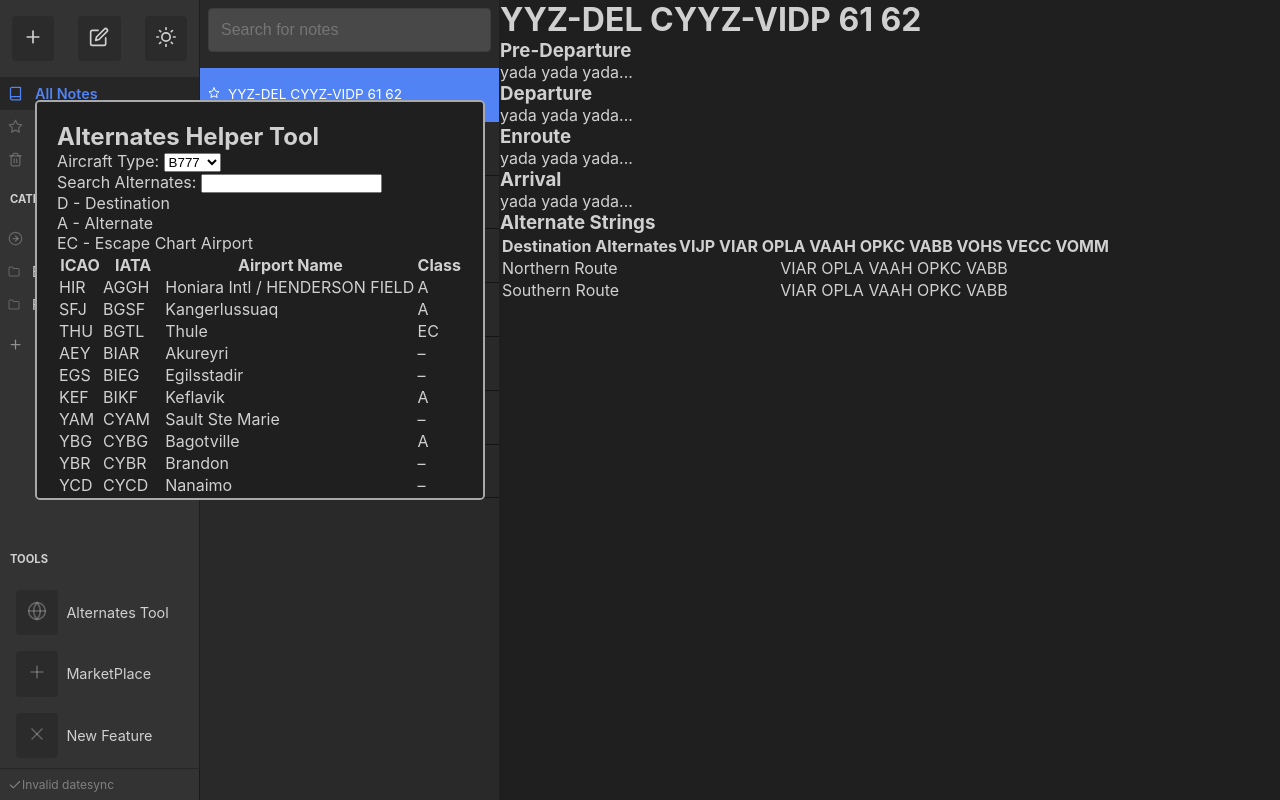
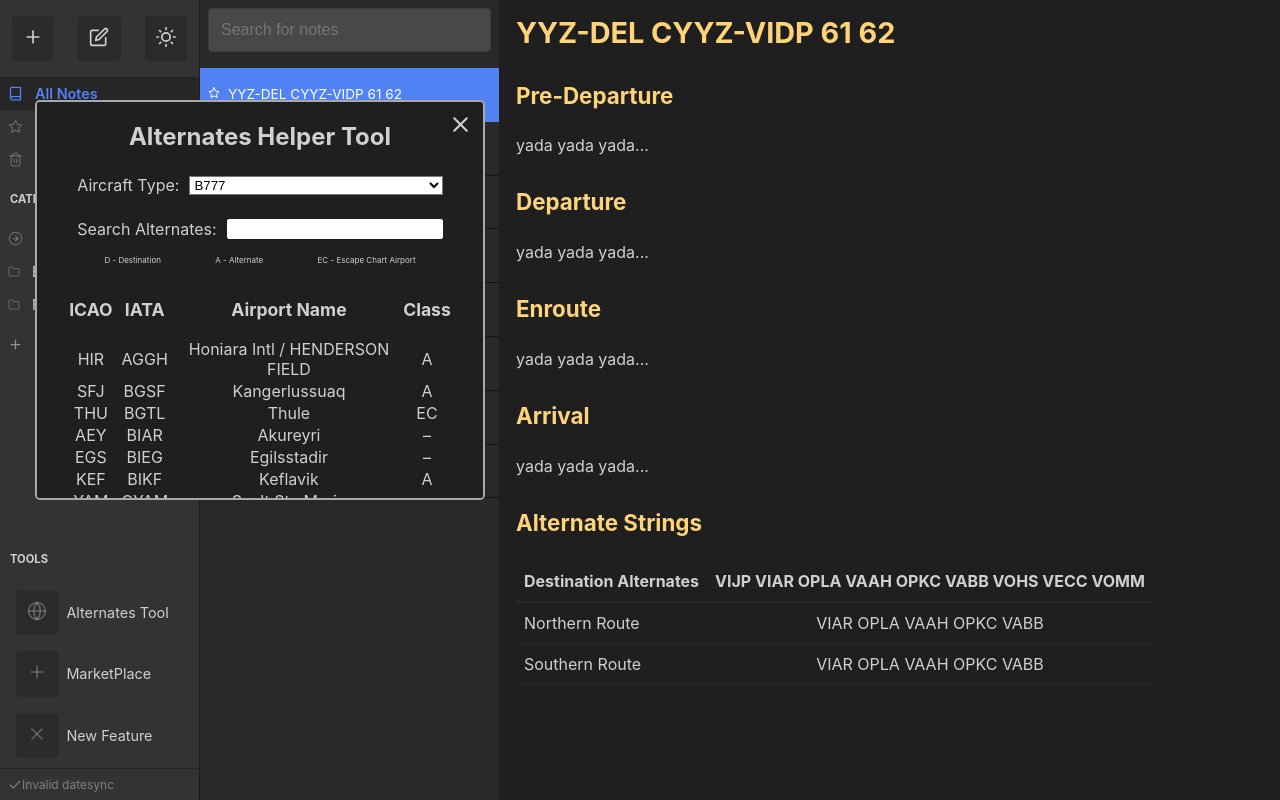
Before and after one commit to jm1200/pilot-notes, a React (Create React App) app: page / in a window 1280 px wide. Both pictures are taken after a click on the button 37 px from the left and 612 px from the top of the page. Built offline with nearby package versions, Linux system fonts and the light colour scheme.

Commit message:
mostly finished styling with styled components

```diff
--- a/src/containers/AlternatesTool/AlternatesTool.styles.ts
+++ b/src/containers/AlternatesTool/AlternatesTool.styles.ts
@@ -1,5 +1,6 @@
 import styled from "styled-components";
 import { device } from "styles/devices";
+import { lighten } from "polished";
 
 export const AlternatesToolContainer = styled.aside`
   position: absolute;
@@ -9,6 +10,7 @@ export const AlternatesToolContainer = styled.aside`
   transition: all 1s ease;
   display: flex;
   flex-direction: column;
+  align-items: center;
   z-index: 4;
   height: 50%;
 
@@ -28,3 +30,81 @@ export const AlternatesToolContainer = styled.aside`
     margin-left: 25px;
   }
 `;
+
+export const AltToolsForm = styled.form`
+  display: flex;
+  flex-direction: column;
+  width: 90%;
+  margin: auto;
+
+  .select-container {
+    display: flex;
+    white-space: nowrap;
+    align-items: center;
+    margin-top: 1.5rem;
+    .alternates-tool-select {
+      background: white;
+      width: 100%;
+      margin-left: 10px;
+      outline: none;
+    }
+  }
+  .alternates-tool-input-container {
+    margin-top: 1.5rem;
+    display: flex;
+    white-space: nowrap;
+
+    .alternates-tool-input {
+      width: 100%;
+      margin-left: 10px;
+      outline: none;
+      border: 1px solid white;
+      border-radius: 2px;
+    }
+  }
+`;
+
+export const AltToolsLegend = styled.div`
+  font-size: 0.5rem;
+  width: 90%;
+  margin: 1rem auto 0 auto;
+  display: flex;
+  justify-content: space-around;
+
+  p {
+    margin: 0;
+  }
+`;
+
+export const AltToolsTable = styled.table`
+  width: 95%;
+  margin-top: 2rem;
+
+  thead {
+    margin-bottom: 14rem;
+    padding: 30px;
+    font-size: 1.1rem;
+  }
+  tbody {
+    tr {
+      text-align: center;
+    }
+  }
+
+  tbody::before {
+    content: "";
+    display: block;
+    height: 15px;
+  }
+`;
+
+export const CloseMenu = styled.div`
+  position: absolute;
+  top: 10px;
+  right: 10px;
+  z-index: 8;
+
+  &:hover {
+    color: ${props => props.theme.colors.primary};
+  }
+`;
--- a/src/containers/AlternatesTool/AlternatesTool.tsx
+++ b/src/containers/AlternatesTool/AlternatesTool.tsx
@@ -1,11 +1,21 @@
 import React, { useState, useEffect } from "react";
-import { useSelector } from "react-redux";
+import { useSelector, useDispatch } from "react-redux";
 import { RootState } from "types";
 import data from "data/alts.json";
 import { AltObject } from "types";
-import { AlternatesToolContainer } from "./AlternatesTool.styles";
+import { X } from "react-feather";
+import {
+  AlternatesToolContainer,
+  AltToolsForm,
+  AltToolsLegend,
+  AltToolsTable,
+  CloseMenu
+} from "./AlternatesTool.styles";
+import { toggleAlternatesTool } from "slices/appStateSlice";
 
-interface IAlternatesToolProps {}
+interface IAlternatesToolProps {
+  alternatesTool: boolean;
+}
 
 interface Filtered {
   icao: string;
@@ -14,11 +24,14 @@ interface Filtered {
   class: string;
 }
 
-const AlternatesTool: React.FC<IAlternatesToolProps> = props => {
-  const { alternatesTool } = useSelector((state: RootState) => state.appState);
+const AlternatesTool: React.FC<IAlternatesToolProps> = ({ alternatesTool }) => {
   const [altToolInput, setAltToolInput] = useState("");
   const [altToolSelect, setAltToolSelect] = useState<keyof AltObject>("b777");
+  const dispatch = useDispatch();
 
+  const _toggleAlternatesTool = () => {
+    dispatch(toggleAlternatesTool());
+  };
   const initialData: Filtered[] = data.map(line => {
     return {
       iata: line.iata,
@@ -66,7 +79,7 @@ const AlternatesTool: React.FC<IAlternatesToolProps> = props => {
     <AlternatesToolContainer className={alternatesTool ? "open" : ""}>
       <h1 className="title">Alternates Helper Tool</h1>
 
-      <form
+      <AltToolsForm
         className="alternates-tool-form"
         onSubmit={event => event.preventDefault()}
         autoComplete="off"
@@ -99,13 +112,13 @@ const AlternatesTool: React.FC<IAlternatesToolProps> = props => {
             onChange={handleInputChange}
           />
         </div>
-      </form>
-      <div className="legend">
+      </AltToolsForm>
+      <AltToolsLegend>
         <p>D - Destination</p>
         <p>A - Alternate</p>
         <p>EC - Escape Chart Airport</p>
-      </div>
-      <table className="alternates-tool-table">
+      </AltToolsLegend>
+      <AltToolsTable>
         <thead>
           <tr>
             <th>ICAO</th>
@@ -124,7 +137,10 @@ const AlternatesTool: React.FC<IAlternatesToolProps> = props => {
             </tr>
           ))}
         </tbody>
-      </table>
+      </AltToolsTable>
+      <CloseMenu onClick={_toggleAlternatesTool}>
+        <X size={25} />
+      </CloseMenu>
     </AlternatesToolContainer>
   );
 };
--- a/src/containers/App.tsx
+++ b/src/containers/App.tsx
@@ -30,6 +30,7 @@ const App: React.FC = () => {
   const { navOpen, lastSynced, noteOpen } = useSelector(
     (state: RootState) => state.appState
   );
+  const { alternatesTool } = useSelector((state: RootState) => state.appState);
 
   const mainNavProps = {
     notes,
@@ -65,6 +66,9 @@ const App: React.FC = () => {
     activeNoteId,
     notes,
     activeCategoryId
+  };
+  const altToolsProps = {
+    alternatesTool
   };
 
   const lightTheme = () => ({
@@ -105,7 +109,7 @@ const App: React.FC = () => {
         <MainNav {...mainNavProps} />
         <NoteList {...noteListProps} />
         <Editor {...editorProps} />
-        <AlternatesTool />
+        <AlternatesTool {...altToolsProps} />
         <Footer {...footerProps} />
       </AppContainer>
     </ThemeProvider>
--- a/src/containers/Editor/Editor.styles.ts
+++ b/src/containers/Editor/Editor.styles.ts
@@ -1,5 +1,6 @@
 import styled from "styled-components";
 import { device } from "styles/devices";
+import { lighten } from "polished";
 
 export const EditorContainer = styled.div`
   flex: 0;
@@ -58,3 +59,179 @@ export const EditorContainer = styled.div`
     background: rgba(0, 0, 0, 0.05) !important;
   }
 `;
+
+export const Previewer = styled.div`
+  position: relative;
+  max-height: calc(100vh);
+  overflow-y: auto;
+
+  background: ${props => props.theme.editorBackground};
+  color: ${props => props.theme.color};
+  padding: 1rem;
+
+  a {
+    color: ${props =>
+      props.theme.type === "dark"
+        ? props.theme.previewer.tag
+        : props.theme.colors.primary};
+    text-decoration: none;
+
+    &:hover {
+      text-decoration: underline;
+    }
+  }
+
+  p,
+  ol,
+  ul,
+  dl,
+  table {
+    font-size: 1rem;
+    line-height: 1.5;
+    margin: 0 0 1.5rem 0;
+  }
+
+  ul li ul {
+    margin-bottom: 0;
+  }
+
+  ol li ol {
+    margin-bottom: 0;
+  }
+
+  ul li [type="checkbox"] {
+    margin-right: 0.75rem;
+  }
+
+  h1,
+  h2,
+  h3,
+  h4,
+  h5 {
+    margin: 0 0 1.5rem 0;
+    font-weight: 700;
+    line-height: 1.2;
+    color: ${props =>
+      props.theme.type === "dark"
+        ? props.theme.previewer.attribute
+        : "inherit"};
+
+    &:not(:first-child) {
+      margin: 1.5rem 0;
+    }
+  }
+
+  // Increased margin on additional headings
+  h1:not(:first-child),
+  h2:not(:first-child),
+  h3:not(:first-child) {
+    margin-top: 2rem;
+  }
+
+  // Heading individual styles
+  h1 {
+    font-size: 1.8rem;
+  }
+
+  h2 {
+    font-size: 1.6rem;
+  }
+
+  h3 {
+    font-size: 1.4rem;
+  }
+
+  h4 {
+    font-size: 1.2rem;
+  }
+
+  h5 {
+    font-size: 1rem;
+  }
+
+  // Blockquote
+  blockquote {
+    margin: 0 0 1.5rem 0;
+    border-left: 4px solid
+      ${props => props.theme.color && lighten(0.1, props.theme.color)};
+    padding: 0.5rem 1.5rem;
+
+    p {
+      font-size: 1.1rem;
+
+      &:last-of-type {
+        margin-bottom: 0;
+      }
+    }
+
+    cite {
+      display: block;
+      margin-top: 1.5rem;
+      font-size: 1rem;
+      text-align: right;
+    }
+  }
+
+  // Code block styling
+  pre {
+    border: 0;
+    border-radius: 4px;
+    background: ${props => props.theme.notelistBackground};
+    padding: 1rem;
+    tab-size: 2;
+    color: #404040;
+    margin: 0 0 1.5rem 0;
+    white-space: pre-wrap;
+    word-spacing: normal;
+    word-break: normal;
+
+    code {
+      padding: 0;
+      background: transparent;
+      line-height: 1.2;
+    }
+  }
+
+  code {
+    padding: 2px 4px;
+    border-radius: 4px;
+    background: rgba(0, 0, 0, 0.08);
+  }
+
+  hr {
+    height: 0;
+    border: 0;
+    border-top: 2px solid
+      ${props => props.theme.color && lighten(0.1, props.theme.color)};
+  }
+
+  img {
+    max-width: 100%;
+    max-height: 20rem;
+    object-fit: cover;
+  }
+
+  table {
+    border-collapse: collapse;
+    border-spacing: 0;
+    max-width: 100%;
+  }
+
+  thead th {
+    border-bottom: 2px solid ${props => props.theme.notelistBackground};
+  }
+
+  tfoot th {
+    border-top: 2px solid ${props => props.theme.notelistBackground};
+  }
+
+  td {
+    border-bottom: 1px solid ${props => props.theme.notelistBackground};
+  }
+
+  th,
+  td {
+    text-align: left;
+    padding: 0.5rem;
+  }
+`;
--- a/src/containers/Editor/Editor.tsx
+++ b/src/containers/Editor/Editor.tsx
@@ -8,7 +8,7 @@ import { ArrowLeft } from "react-feather";
 import { toggleNoteOpen } from "slices/appStateSlice";
 import { updateNote } from "slices/noteStateSlice";
 import { togglePreviewMarkdown } from "slices/settingsStateSlice";
-import { EditorContainer } from "./Editor.styles";
+import { EditorContainer, Previewer } from "./Editor.styles";
 
 import "codemirror/lib/codemirror.css";
 import "codemirror/theme/base16-light.css";
@@ -65,12 +65,12 @@ const Editor: React.FC<IEditorProps> = ({
       );
     } else if (previewMarkdown) {
       return (
-        <>
+        <Previewer>
           <ReactMarkdown className="previewer" source={activeNote.text} />
           <button className="preview-button" onClick={_togglePreviewMarkdown}>
             Edit
           </button>
-        </>
+        </Previewer>
       );
     } else {
       return (
--- a/src/containers/NoteList/NoteList.tsx
+++ b/src/containers/NoteList/NoteList.tsx
@@ -3,7 +3,11 @@ import { useDispatch } from "react-redux";
 import { Folder, CategoryItem, NoteItem, ReactMouseEvent } from "types";
 import { Menu, Star, MoreHorizontal } from "react-feather";
 import { sortByFavorites, sortByLastUpdated, getNoteTitle } from "helpers";
-import { toggleMainNav, toggleNoteOpen } from "slices/appStateSlice";
+import {
+  toggleMainNav,
+  toggleNoteOpen,
+  setMainNav
+} from "slices/appStateSlice";
 import {
   pruneNotes,
   swapCategory,
@@ -64,7 +68,8 @@ const NoteList: React.FC<INoteListProps> = ({
   const dispatch = useDispatch();
   const showEmptyTrash = activeFolder === "trash" && filteredNotes.length > 0;
 
-  const _setNavOpen = () => dispatch(toggleMainNav());
+  const _toggleMainNav = () => dispatch(toggleMainNav());
+  const _setMainNav = (bool: boolean) => dispatch(setMainNav(bool));
   const _setNoteOpen = () => dispatch(toggleNoteOpen());
   const _swapNote = (noteId: string) => dispatch(swapNote(noteId));
   const _swapFolder = (folder: Folder) => dispatch(swapFolder(folder));
@@ -79,13 +84,14 @@ const NoteList: React.FC<INoteListProps> = ({
   };
 
   const toggleNavOpen = () => {
-    _setNavOpen();
+    _toggleMainNav();
   };
 
   const handleSwapNote = (noteId: string) => {
     _swapNote(noteId);
     _setNoteOpen();
     _pruneNotes();
+    _setMainNav(false);
   };
 
   const [noteOptionsId, setNoteOptionsId] = useState("");
--- a/src/slices/appStateSlice.ts
+++ b/src/slices/appStateSlice.ts
@@ -24,6 +24,9 @@ const appStateSlice = createSlice({
     toggleMainNav(state: AppState) {
       state.navOpen = !state.navOpen;
     },
+    setMainNav(state: AppState, action: PayloadAction<boolean>) {
+      state.navOpen = action.payload;
+    },
     toggleNoteOpen(state: AppState) {
       state.noteOpen = !state.noteOpen;
     },
@@ -44,6 +47,7 @@ const appStateSlice = createSlice({
 export const {
   toggleAlternatesTool,
   toggleMainNav,
+  setMainNav,
   toggleNoteOpen,
   syncState,
   syncStateError,
--- a/src/styles/themes.ts
+++ b/src/styles/themes.ts
@@ -6,7 +6,21 @@ export const themes = {
       lightFontColor: "#d0d0d0",
       darkFontColor: "#404040",
       primary: "#5183f5",
-      accentGrey: "#d0d0d0"
+      accentGrey: "#d0d0d0",
+      codeFontColor: "#b3b9c5",
+      string: "#92d192",
+      variable: "#f2777a",
+      property: "#abb2bf",
+      number: "#fca369",
+      operator: "#ac8d58",
+      punctuation: "#d5d8df",
+      comment: "#777c85",
+      function: "#62cfcf",
+      keyword: "#ffeead",
+      attribute: "#ffd479",
+      class: "#e1a6f2",
+      tag: "#6ab0f3",
+      error: "#f2777a"
     },
     boxShadow:
       "0 8px 16px 0 rgba(0, 0, 0, 0.1), 0 2px 4px 0 rgba(0, 0, 0, 0.08)",
@@ -27,7 +41,11 @@ export const themes = {
     searchBgColor: "#E4E7EB",
     boxShadow: "0.8rem 0.8rem 1.5rem gray",
     categoryColor: "#999",
-    categoryHoverColor: "#333"
+    categoryHoverColor: "#333",
+    previewer: {
+      tag: "#6ab0f3",
+      attribute: "#ffd479"
+    }
   },
   dark: {
     bgColor: "#000",
@@ -41,7 +59,11 @@ export const themes = {
     searchBgColor: "#E4E7EB",
     boxShadow: "0.4rem 0.4rem 1.5rem #111111",
     categoryColor: "#CBD2D9",
-    categoryHoverColor: "#9AA5B1"
+    categoryHoverColor: "#9AA5B1",
+    previewer: {
+      tag: "#6ab0f3",
+      attribute: "#ffd479"
+    }
   }
 };
 
--- a/src/types/styled.d.ts
+++ b/src/types/styled.d.ts
@@ -15,6 +15,10 @@ declare module "styled-components" {
     notelistBackground: string;
     mainNavBackground: string;
     borderColor: string;
+    previewer: {
+      tag: string;
+      attribute: string;
+    };
 
     colors: {
       lightFontColor: string;
@@ -22,7 +26,5 @@ declare module "styled-components" {
       primary: string;
       accentGrey: string;
     };
-
-    //boxShadow: string;
   }
 }
```
